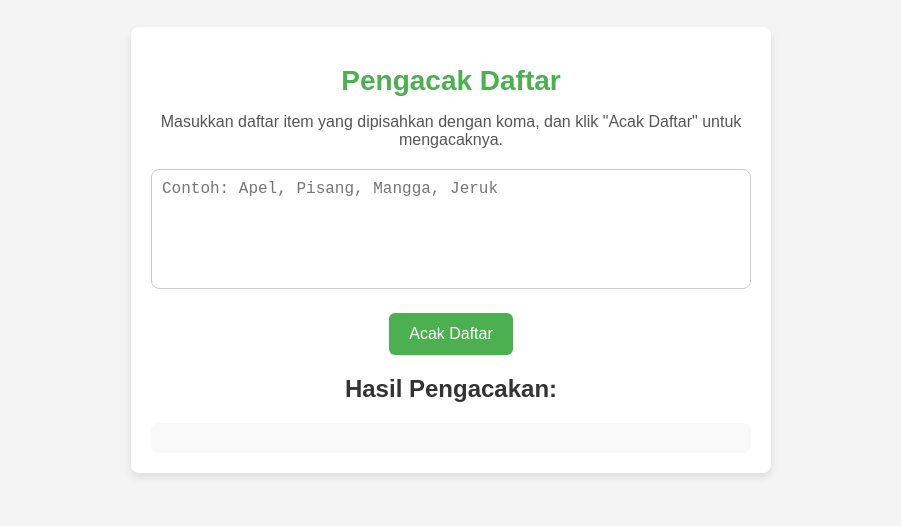
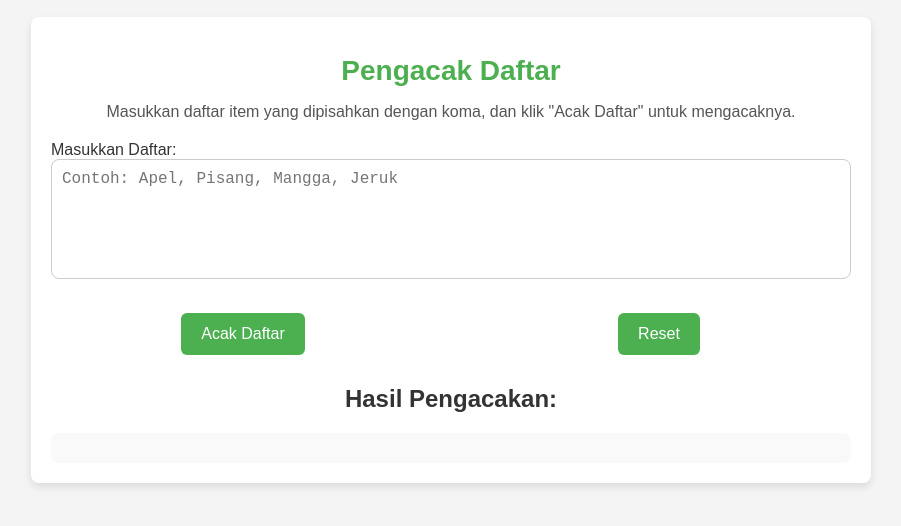
Before and after one commit to yamahasbr25/list-randomizer, a plain HTML site: page index.html in a window 1280 px wide. Shown: the part 150-676 px from the top of the page, without its empty margins (189-1090 px from the left). Drawn offline with Linux system fonts and the light colour scheme.

Commit message:
Update index.html

```diff
--- a/index.html
+++ b/index.html
@@ -23,7 +23,7 @@
             border-radius: 8px;
             box-shadow: 0 4px 8px rgba(0, 0, 0, 0.1);
             width: 100%;
-            max-width: 600px;
+            max-width: 800px;
             text-align: center;
         }
 
@@ -39,6 +39,11 @@
             color: #555;
         }
 
+        .form-group {
+            margin-bottom: 20px;
+            text-align: left;
+        }
+
         textarea {
             width: 100%;
             height: 120px;
@@ -48,7 +53,6 @@
             border: 1px solid #ccc;
             resize: none;
             box-sizing: border-box;
-            margin-bottom: 20px;
         }
 
         button {
@@ -60,6 +64,7 @@
             border-radius: 6px;
             cursor: pointer;
             transition: background-color 0.3s;
+            margin: 10px 5px;
         }
 
         button:hover {
@@ -73,6 +78,8 @@
             border-radius: 8px;
             text-align: left;
             font-size: 16px;
+            max-height: 200px;
+            overflow-y: auto;
         }
 
         ul {
@@ -83,6 +90,17 @@
             margin-bottom: 8px;
             color: #333;
         }
+
+        .column {
+            display: flex;
+            justify-content: space-between;
+            margin-bottom: 20px;
+        }
+
+        .column div {
+            width: 48%;
+        }
+
     </style>
 </head>
 <body>
@@ -91,8 +109,19 @@
         <h1>Pengacak Daftar</h1>
         <p>Masukkan daftar item yang dipisahkan dengan koma, dan klik "Acak Daftar" untuk mengacaknya.</p>
 
-        <textarea id="inputList" placeholder="Contoh: Apel, Pisang, Mangga, Jeruk"></textarea><br>
-        <button onclick="acakList()">Acak Daftar</button>
+        <div class="form-group">
+            <label for="inputList">Masukkan Daftar:</label>
+            <textarea id="inputList" placeholder="Contoh: Apel, Pisang, Mangga, Jeruk"></textarea>
+        </div>
+
+        <div class="column">
+            <div>
+                <button onclick="acakList()">Acak Daftar</button>
+            </div>
+            <div>
+                <button onclick="resetForm()">Reset</button>
+            </div>
+        </div>
 
         <h2>Hasil Pengacakan:</h2>
         <div id="outputList"></div>
@@ -118,6 +147,12 @@
             });
             outputDiv.innerHTML += '</ul>';
         }
+
+        function resetForm() {
+            // Mengosongkan textarea dan hasil output
+            document.getElementById('inputList').value = '';
+            document.getElementById('outputList').innerHTML = '';
+        }
     </script>
 
 </body>
```
